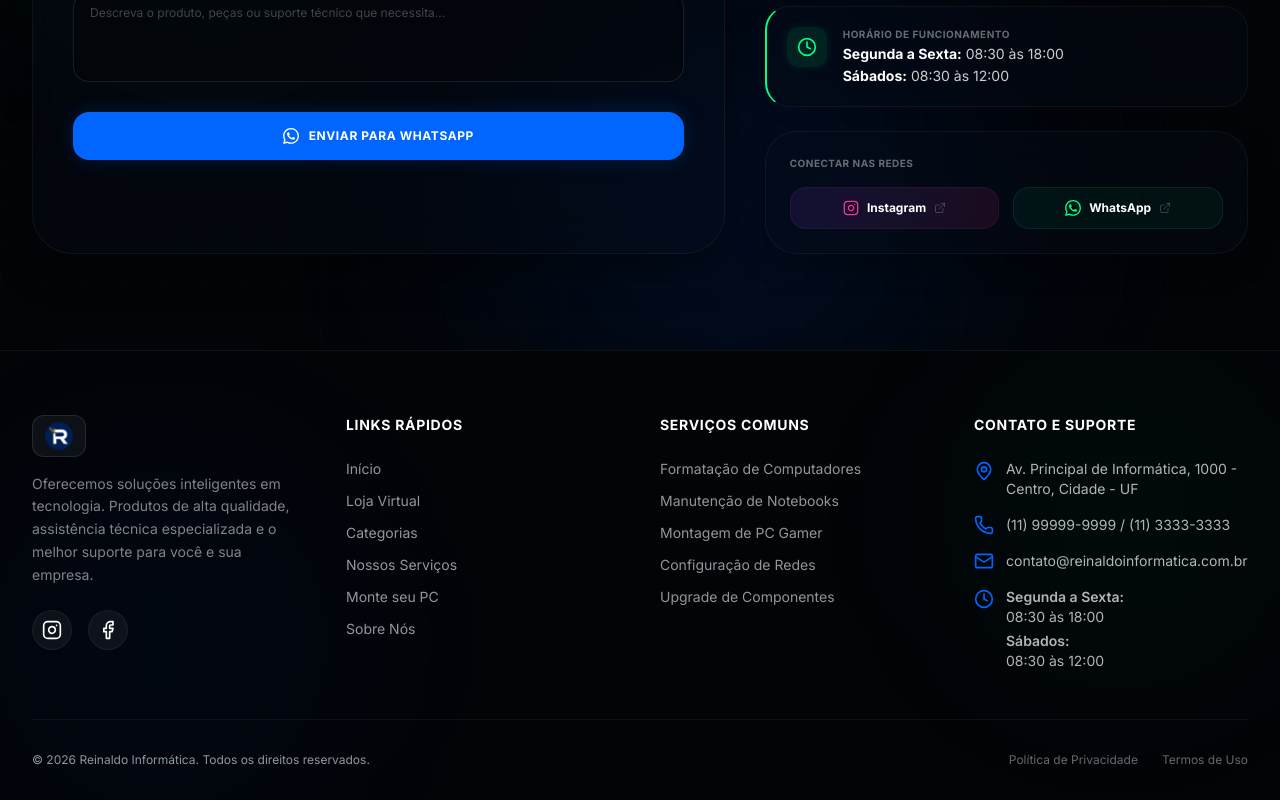
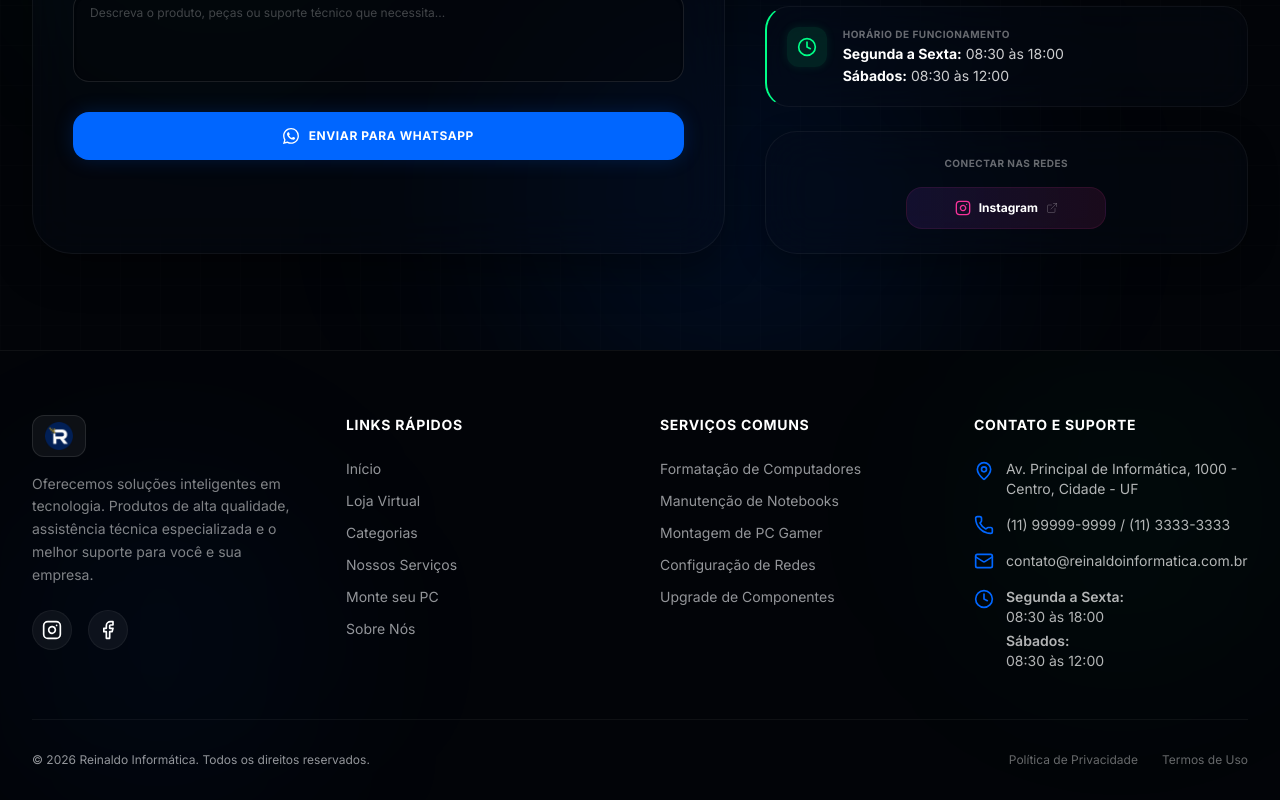
Before and after one commit to Automize-LTDA/reinaldoinformatica, a React (Vite) app: page / in a window 1280 px wide. Shown: the part 6073-6873 px from the top of the page. Built offline with nearby package versions, Linux system fonts and the light colour scheme.

Commit message:
feat: manter apenas instagram centralizado na secao de conectar nas redes

```diff
--- a/src/components/Contact.tsx
+++ b/src/components/Contact.tsx
@@ -293,10 +293,10 @@ export const Contact: React.FC = () => {
               </motion.div>
             </div>
 
-            {/* Social Grid connection quick cards */}
-            <div className="bg-techDarkBlue/30 backdrop-blur-xl border border-white/5 p-6 rounded-[2rem] space-y-4 shadow-[0_10px_30px_rgba(0,0,0,0.3)]">
-              <span className="block text-[10px] text-white/40 font-bold uppercase tracking-wider text-left">Conectar nas Redes</span>
-              <div className="grid grid-cols-2 gap-3.5">
+            {/* Social connection quick card */}
+            <div className="bg-techDarkBlue/30 backdrop-blur-xl border border-white/5 p-6 rounded-[2rem] space-y-4 shadow-[0_10px_30px_rgba(0,0,0,0.3)] text-center">
+              <span className="block text-[10px] text-white/40 font-bold uppercase tracking-wider text-center">Conectar nas Redes</span>
+              <div className="flex justify-center">
                 {/* Instagram Quick Link */}
                 <motion.a
                   href="https://instagram.com"
@@ -304,7 +304,7 @@ export const Contact: React.FC = () => {
                   rel="noopener noreferrer"
                   whileHover={{ scale: 1.02 }}
                   whileTap={{ scale: 0.98 }}
-                  className="flex items-center justify-center gap-2 px-4 py-3 bg-gradient-to-r from-purple-500/10 to-pink-500/10 hover:from-purple-500/20 hover:to-pink-500/20 border border-pink-500/10 hover:border-pink-500/30 text-white rounded-2xl text-xs font-bold transition-all group cursor-pointer"
+                  className="flex items-center justify-center gap-2 px-6 py-3 w-full max-w-[200px] bg-gradient-to-r from-purple-500/10 to-pink-500/10 hover:from-purple-500/20 hover:to-pink-500/20 border border-pink-500/10 hover:border-pink-500/30 text-white rounded-2xl text-xs font-bold transition-all group cursor-pointer"
                 >
                   <svg className="w-4 h-4 text-pink-500 group-hover:scale-110 transition-transform duration-300" viewBox="0 0 24 24" fill="none" stroke="currentColor" strokeWidth="2" strokeLinecap="round" strokeLinejoin="round">
                     <rect x="2" y="2" width="20" height="20" rx="5" ry="5"></rect>
@@ -312,20 +312,6 @@ export const Contact: React.FC = () => {
                     <line x1="17.5" y1="6.5" x2="17.51" y2="6.5"></line>
                   </svg>
                   <span>Instagram</span>
-                  <ExternalLink className="w-3 h-3 text-white/20 group-hover:text-white/60 transition-colors" />
-                </motion.a>
-
-                {/* WhatsApp Quick Chat */}
-                <motion.a
-                  href="https://wa.me/5581999374666?text=Ol%C3%A1%2C%20gostaria%20de%20tirar%20d%C3%BAvidas."
-                  target="_blank"
-                  rel="noopener noreferrer"
-                  whileHover={{ scale: 1.02 }}
-                  whileTap={{ scale: 0.98 }}
-                  className="flex items-center justify-center gap-2 px-4 py-3 bg-techGreen/5 hover:bg-techGreen/10 border border-techGreen/10 hover:border-techGreen/30 text-white rounded-2xl text-xs font-bold transition-all group cursor-pointer"
-                >
-                  <WhatsAppIcon className="w-4 h-4 fill-techGreen group-hover:scale-110 transition-transform" />
-                  <span>WhatsApp</span>
                   <ExternalLink className="w-3 h-3 text-white/20 group-hover:text-white/60 transition-colors" />
                 </motion.a>
               </div>
```
